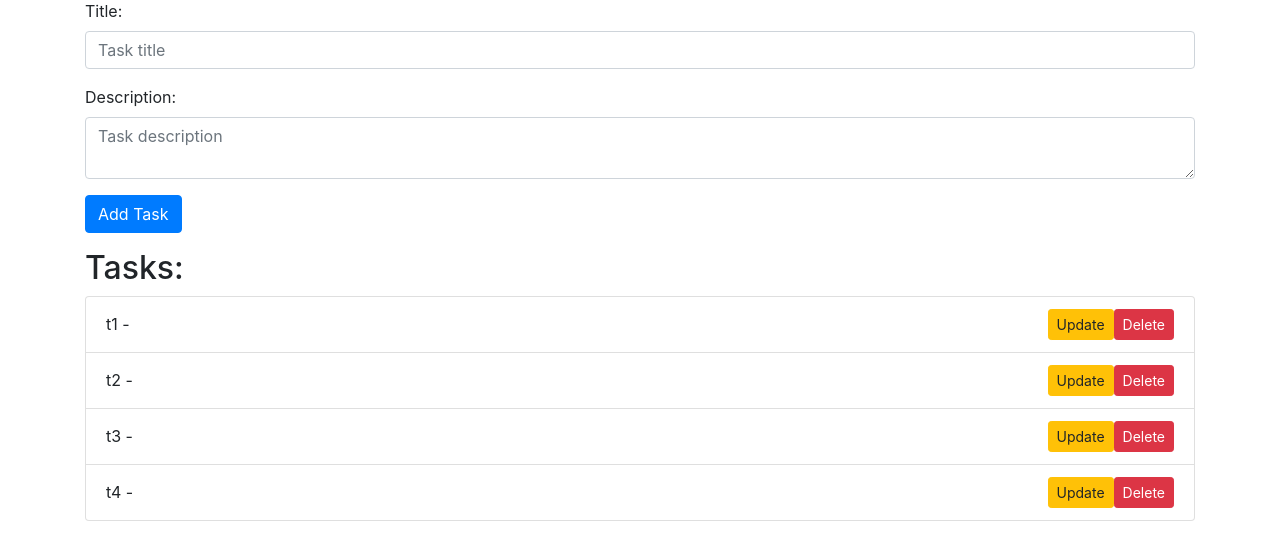
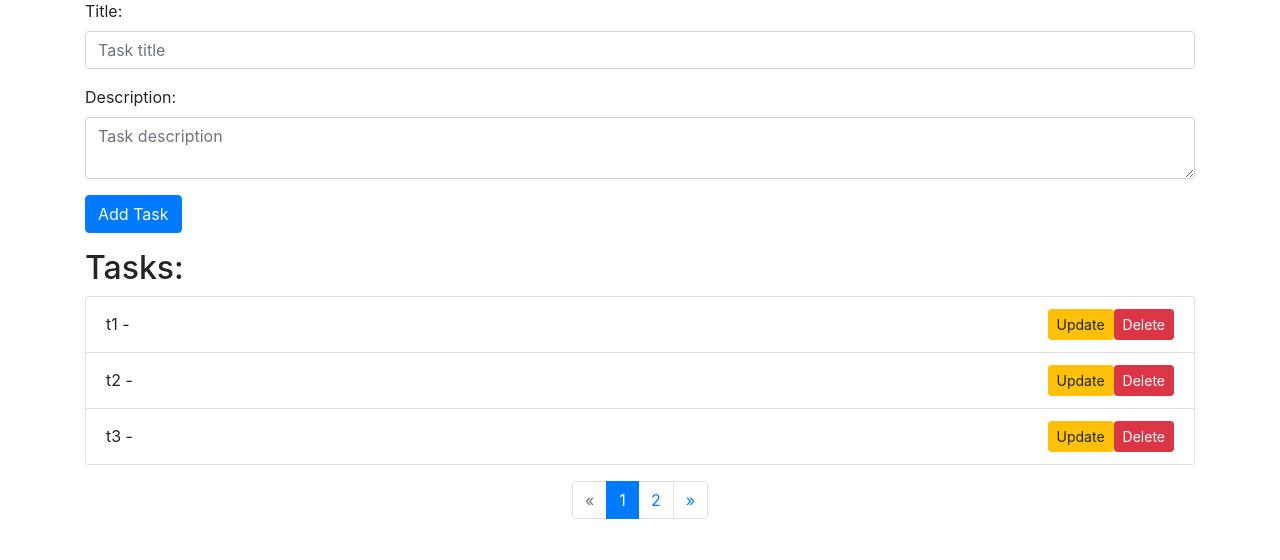
Before and after one commit to villiger9/flaskCrudApp, a Flask app: page / in a window 1280 px wide. Shown: the part 167-727 px from the top of the page. Run offline with Flask 3, Linux system fonts and the light colour scheme; some libraries are stand-ins or nearby versions.

Commit message:
added pagination to manage tasks display

```diff
--- a/app.py
+++ b/app.py
@@ -1,15 +1,15 @@
-from flask import Flask, render_template, request, redirect, url_for
+from flask import Flask, render_template, request, redirect, url_for, flash
 from flask_sqlalchemy import SQLAlchemy
 from flask_wtf import FlaskForm
 from wtforms import StringField, TextAreaField, SubmitField
 from wtforms.validators import DataRequired
-from flask import flash
 
 
 app = Flask(__name__)
 app.config['SQLALCHEMY_DATABASE_URI'] = 'sqlite:///site.db'
 # Replace with a secure secret key
 app.config['SECRET_KEY'] = 'your_secret_key'
+app.config['SQLALCHEMY_TRACK_MODIFICATIONS'] = False
 db = SQLAlchemy(app)
 
 
@@ -29,7 +29,9 @@ class TaskForm(FlaskForm):
 
 @app.route('/', methods=['GET', 'POST'])
 def index():
-    tasks = Task.query.all()
+    page = request.args.get('page', 1, type=int)
+    per_page = 3  # Adjust this number based on your preference
+    tasks = Task.query.paginate(page=page, per_page=per_page)
     form = TaskForm()
 
     if request.method == 'POST' and form.validate_on_submit():
--- a/templates/index.html
+++ b/templates/index.html
@@ -53,5 +53,45 @@
             {% endfor %}
         </ul>
     </div>
+    <div class="container mt-3">
+        <nav aria-label="Page navigation">
+            <ul class="pagination justify-content-center">
+                {% if tasks.has_prev %}
+                    <li class="page-item">
+                        <a class="page-link" href="{{ url_for('index', page=tasks.prev_num) }}" aria-label="Previous">
+                            <span aria-hidden="true">&laquo;</span>
+                        </a>
+                    </li>
+                {% else %}
+                    <li class="page-item disabled">
+                        <span class="page-link" aria-hidden="true">&laquo;</span>
+                    </li>
+                {% endif %}
+
+                {% for num in tasks.iter_pages() %}
+                    {% if num %}
+                        <li class="page-item {% if num == tasks.page %}active{% endif %}">
+                            <a class="page-link" href="{{ url_for('index', page=num) }}">{{ num }}</a>
+                        </li>
+                    {% else %}
+                        <li class="page-item disabled"><span class="page-link">...</span></li>
+                    {% endif %}
+                {% endfor %}
+
+                {% if tasks.has_next %}
+                    <li class="page-item">
+                        <a class="page-link" href="{{ url_for('index', page=tasks.next_num) }}" aria-label="Next">
+                            <span aria-hidden="true">&raquo;</span>
+                        </a>
+                    </li>
+                {% else %}
+                    <li class="page-item disabled">
+                        <span class="page-link" aria-hidden="true">&raquo;</span>
+                    </li>
+                {% endif %}
+            </ul>
+        </nav>
+    </div>
+
 </body>
 </html>
```
Also changed, not shown: instance/site.db.
